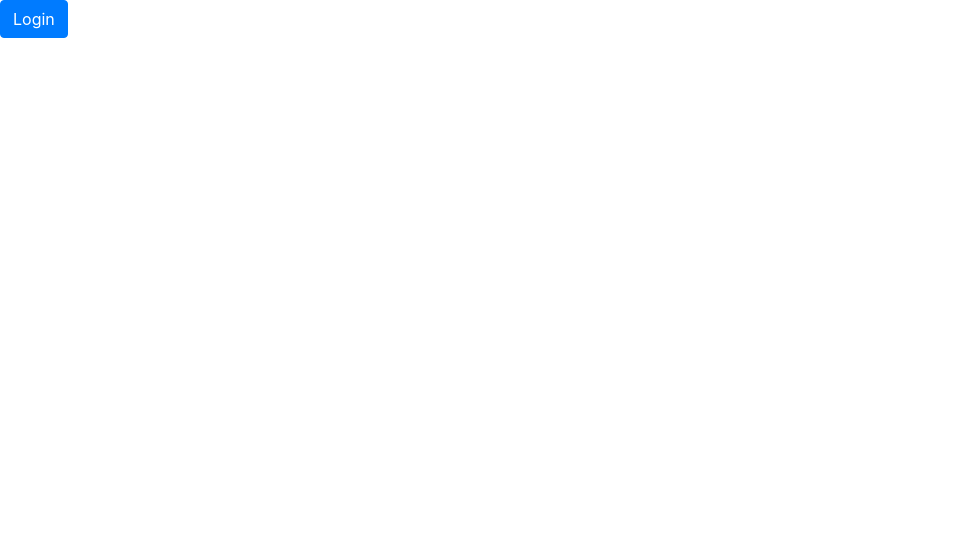
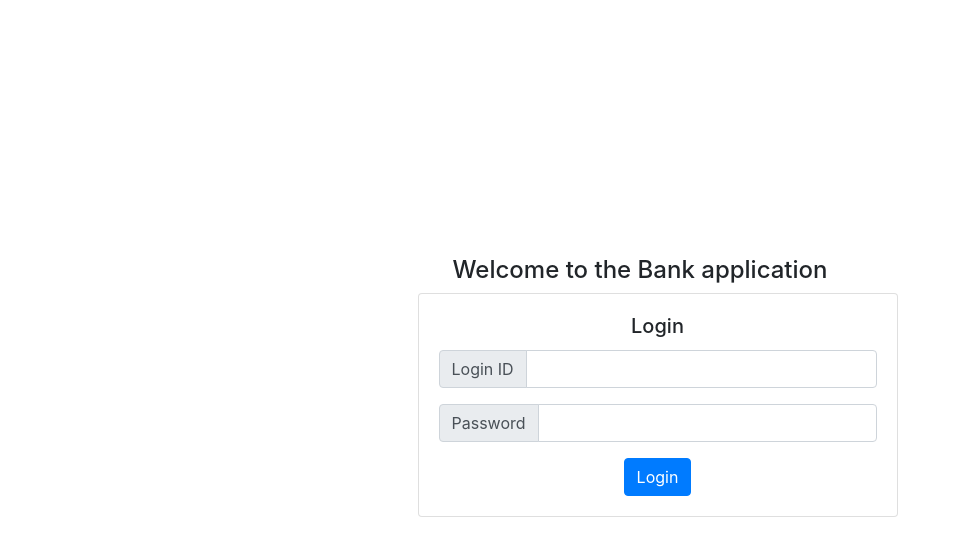
Before and after one commit to satyaroul/BankApp, an Angular app: page / in a window 1280 px wide. Shown: the top 556 px of the page, without its empty margins (0-961 px from the left). Built offline with nearby package versions, Linux system fonts and the light colour scheme.

Commit message:
New service created and ready for forther dev

```diff
--- a/src/app/components/login/login.component.html
+++ b/src/app/components/login/login.component.html
@@ -1,3 +1,25 @@
-<button class="btn btn-primary" (click)="Login()">
-  Login
-</button>
+<div class="container" style="margin-top: 20%">
+  <div class="row justify-content-center">
+    <div class="col-5">
+      <h4 style="text-align: center">Welcome to the Bank application</h4>
+      <div class="card" style="width: 30rem;">
+        <div class="card-body" style="text-align: center">
+          <h5 class="card-title">Login</h5>
+          <div class="input-group mb-3">
+            <div class="input-group-prepend">
+              <span class="input-group-text" id="inputGroup-sizing-default">Login ID</span>
+            </div>
+            <input type="text" class="form-control" aria-label="Default" aria-describedby="inputGroup-sizing-default" [(ngModel)]="id">
+          </div>
+          <div class="input-group mb-3">
+            <div class="input-group-prepend">
+              <span class="input-group-text" id="inputGroup-sizing-default">Password</span>
+            </div>
+            <input type="text" class="form-control" aria-label="Default" aria-describedby="inputGroup-sizing-default" [(ngModel)]="password">
+          </div>
+          <button class="btn btn-primary" (click)="Login()">Login</button>
+        </div>
+      </div>
+    </div>
+  </div>
+</div>
--- a/src/app/components/login/login.component.ts
+++ b/src/app/components/login/login.component.ts
@@ -1,19 +1,24 @@
-import { Component, OnInit } from '@angular/core';
+import { Component, OnInit, DoCheck } from '@angular/core';
 import { LoginService } from 'src/app/services/login.service';
-
+import { LogData } from './logdata.model';
 @Component({
   selector: 'app-login',
   templateUrl: './login.component.html',
   styleUrls: ['./login.component.css']
 })
-export class LoginComponent implements OnInit {
+export class LoginComponent implements DoCheck {
+  id: string;
+  password: string
+  loginToken: number;
+  constructor(private loginSevice: LoginService) { }
 
-  constructor(private loginSevice : LoginService) { }
+  Login() {
+    console.log(this.id + this.password);
+    this.loginSevice.login(this.id, this.password);
+  }
 
-  ngOnInit() {
-  }
-  Login(){
-    this.loginSevice.isLogged = true;
+  ngDoCheck(){
+    console.log(this.loginSevice.loginToken);
   }
 
 }
--- /dev/null
+++ b/src/app/services/apicalls.service.ts
@@ -0,0 +1,14 @@
+import { Injectable } from '@angular/core';
+import { HttpClient } from '@angular/common/http';
+
+@Injectable({
+  providedIn: 'root'
+})
+export class APIcallsService {
+
+  constructor(private http :HttpClient) { }
+
+  GETLogin(){
+    return this.http.get('https://ngdemoapi.getsandbox.com/login');
+  }
+}
--- a/src/app/services/login.service.ts
+++ b/src/app/services/login.service.ts
@@ -1,13 +1,28 @@
 import { Injectable } from '@angular/core';
+import { HttpClient } from '@angular/common/http';
+import { APIcallsService } from './apicalls.service';
+
 
 @Injectable({
   providedIn: 'root'
 })
 export class LoginService {
-isLogged = false;
-  constructor() { }
+  isLogged = false;
+  loginToken : Number;
+  constructor(private http: HttpClient, private APIs: APIcallsService) { }
 
-  login(){
+  login(id , password) {
+    this.APIs.GETLogin().subscribe(data => {
+      console.log(data);
+      for (var key in data) {
+        console.log(data[key].token);
+        if (data[key].email == id && data[key].password == password) {
+          this.loginToken = data[key].token;
+        }
+      }
+      console.log(this.loginToken);
+    });
+
 
   }
 }
```
Also changed, not shown: src/app/app.module.ts (+6 -2 lines), src/app/components/login/logdata.model.ts (added, +15 -0 lines), 1 other file (tests, documents, lock files or other folders).
